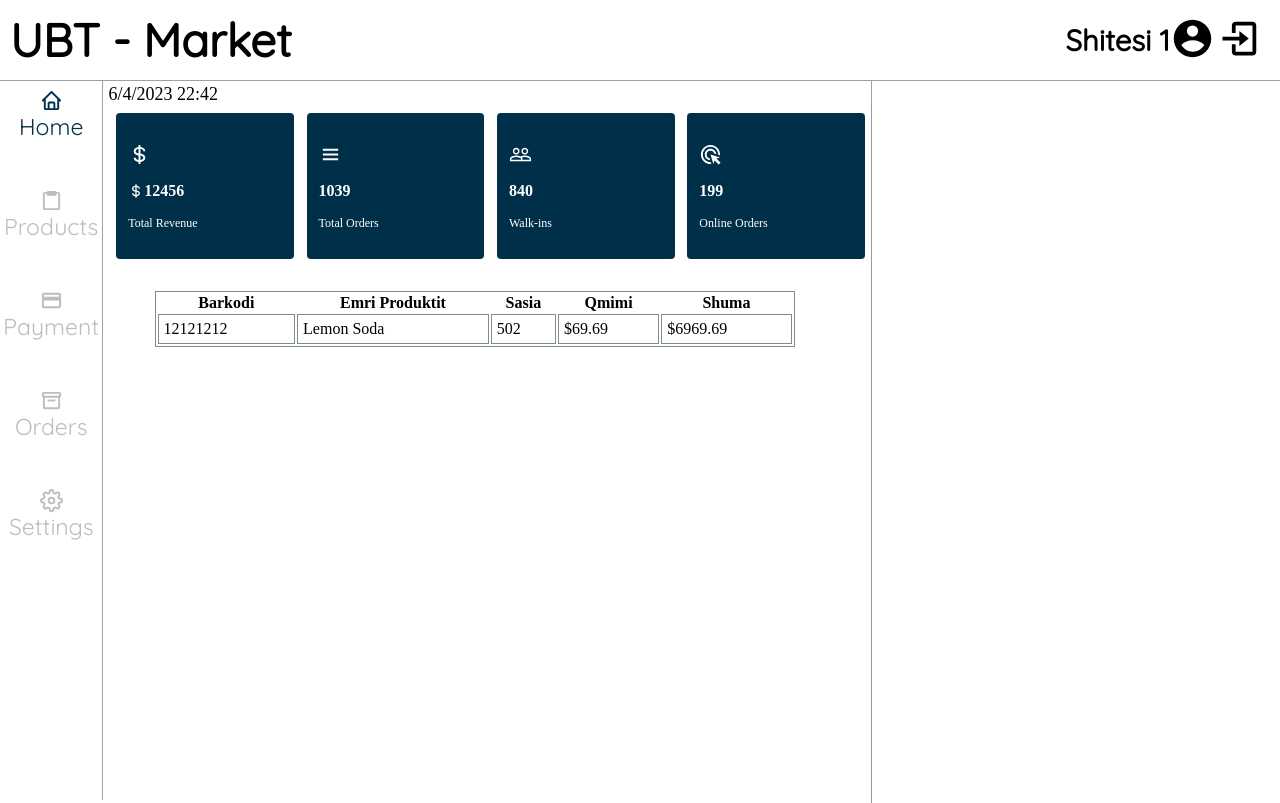
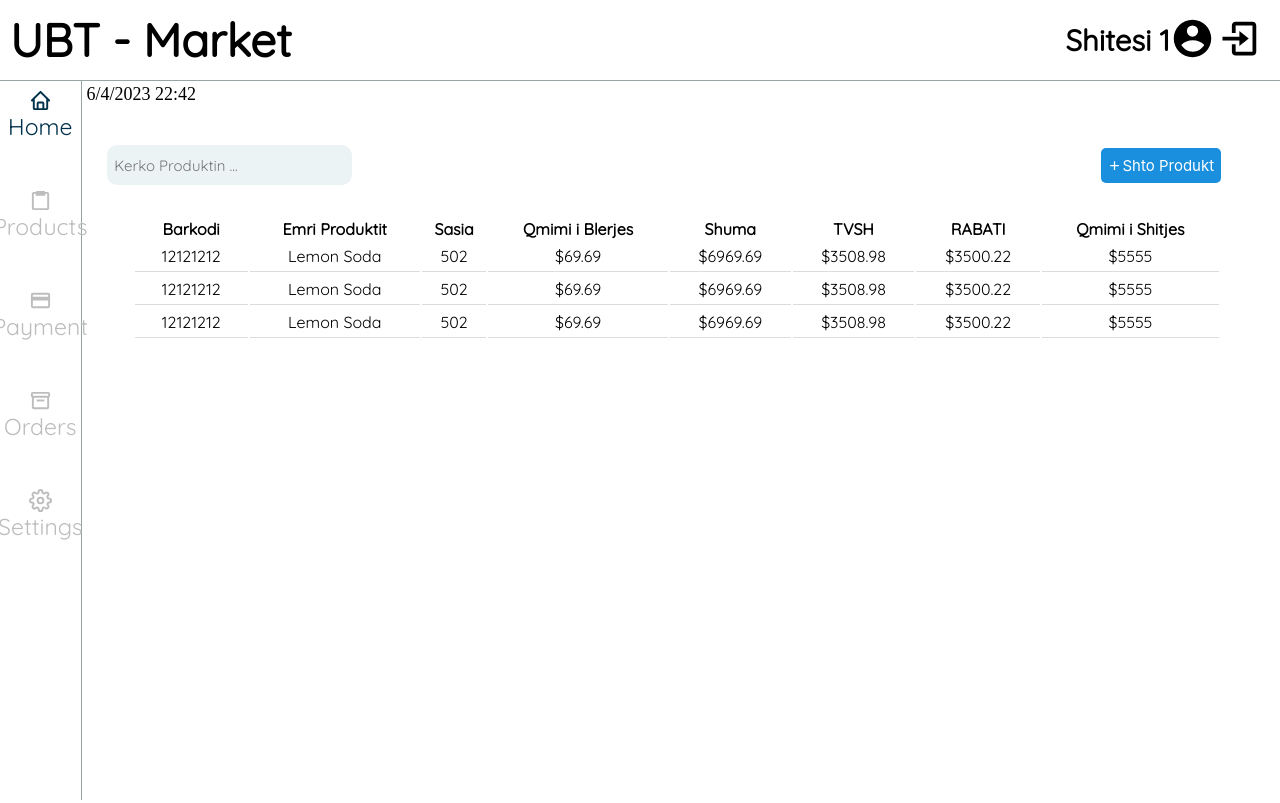
Before and after one commit to davidpjetraj/Projekti---Lab-Course-1, a React (Create React App) app in the folder starting-app/: page /products in a window 1280 px wide. Built offline with nearby package versions, Linux system fonts and the light colour scheme.

Commit message:
Products ...

```diff
--- a/starting-app/src/App.css
+++ b/starting-app/src/App.css
@@ -57,7 +57,8 @@ header .name {
 }
 .sidebari {
   height: 89.9vh;
-  width: 8vw;
+  width: 5.5vw;
+  padding: 0 0.4vw;
   gap: 5vh;
   display: flex;
   flex-direction: column;
@@ -84,7 +85,7 @@ header .name {
 .timer{
   font-size: 18px;
   padding: 3px 0 0 5px;
-  border-right: 1px groove #95a5a6;
+
 }
 
 /****************************** Home CSS **************************** */
@@ -97,6 +98,8 @@ header .name {
   display: flex;
   flex-direction: column;
   height: 87.2vh;
+  margin-top: -25px;
+  padding-top: 25px;
   border-right: 1px groove #999999;
 }
 .box{
@@ -135,15 +138,15 @@ header .name {
 
 .tabela{
   padding: 4vh 0 0 4vw;
+  font-family: 'Quicksand';
+  text-align: center;
+}
+.tabela table{
 
-
-}
-table{
-    border: 1px solid #7f8c8d;
     width: 50vw;
 }
-td{
-    border: 1px solid #7f8c8d;
+.tabela td{
+    border-bottom: 1px groove #999999;
     border-collapse: collapse;
     padding: 5px;
 }
@@ -186,3 +189,56 @@ td{
   text-transform: uppercase;
   color: #000000;
 }
+
+
+/****************************** Products CSS **************************** */
+
+.searchi {
+  display: flex;
+  justify-content: space-between;
+  align-items: center;
+  margin: 5vh 0 0 2vw;
+  width: 90vw;
+}
+.searchi input{
+  width: 245px;
+  height: 40px;
+
+  background: #ECF3F5;
+  border-radius: 10px;
+
+  font-family: 'Quicksand';
+  font-size: 15px;
+  padding-left: 7px;
+  border: none;
+}
+
+.searchi button{
+  width: 120px;
+  height: 35px;
+  font-family: 'Inter';
+  font-size: 15px;
+  color: #ffff;
+  background: #1A8FDD;
+  border-radius: 5px;
+  display: flex;
+  justify-content: center;
+  align-items: center;
+  margin-right: 3vw;
+  border: none;
+  cursor: pointer;
+}
+
+.tabelaa{
+  padding: 4vh 0 0 4vw;
+  font-family: 'Quicksand';
+  text-align: center;
+}
+.tabelaa table{
+    width: 85vw;
+}
+.tabelaa td{
+    border-bottom: 1px groove #99999956;
+    border-collapse: collapse;
+    padding: 5px;
+}
--- a/starting-app/src/Products.js
+++ b/starting-app/src/Products.js
@@ -1,9 +1,10 @@
 import './App.css';
-import {Home} from './pages/Home';
+import {Produktet} from './pages/Produktet';
 import {Header} from './pages/Header';
 import {Sidebar} from './pages/Sidebar';
 import Datetime from './pages/Datetime';
-import {Order} from './pages/Order';
+
+
 function Products() {
     return(
         <div className="App">
@@ -13,7 +14,7 @@ function Products() {
            <div className='Body'>
                 <div>
                   < Datetime />
-                  < Home />
+                  < Produktet />
                 </div>
 
         </div>
--- /dev/null
+++ b/starting-app/src/pages/Produktet.jsx
@@ -0,0 +1,65 @@
+import { BiPlus } from "react-icons/bi"
+import React from "react"
+
+export const Produktet = () => {
+    return(
+
+        <div>
+            <div className="searchi">
+                <input type="search" placeholder="Kerko Produktin ... " />
+                <button> < BiPlus/> Shto Produkt</button>
+
+            </div>
+
+            <div className="tabelaa">
+            <table>
+            <thead>
+                <tr>
+                    <th>Barkodi</th>
+                    <th>Emri Produktit</th>
+                    <th>Sasia</th>
+                    <th>Qmimi i Blerjes</th>
+                    <th>Shuma</th>
+                    <th>TVSH</th>
+                    <th>RABATI</th>
+                    <th>Qmimi i Shitjes</th>
+                </tr>
+            </thead>
+            <tbody>
+                <tr>
+                    <td> 12121212</td>
+                    <td> Lemon Soda</td>
+                    <td> 502</td>
+                    <td>$69.69</td>
+                    <td>$6969.69</td>
+                    <td>$3508.98</td>
+                    <td>$3500.22</td>
+                    <td>$5555</td>
+                </tr>
+                <tr>
+                    <td> 12121212</td>
+                    <td> Lemon Soda</td>
+                    <td> 502</td>
+                    <td>$69.69</td>
+                    <td>$6969.69</td>
+                    <td>$3508.98</td>
+                    <td>$3500.22</td>
+                    <td>$5555</td>
+                </tr>
+                <tr>
+                    <td> 12121212</td>
+                    <td> Lemon Soda</td>
+                    <td> 502</td>
+                    <td>$69.69</td>
+                    <td>$6969.69</td>
+                    <td>$3508.98</td>
+                    <td>$3500.22</td>
+                    <td>$5555</td>
+                </tr>
+            </tbody>
+            </table>
+            </div>
+        </div>
+
+    )
+}
```
